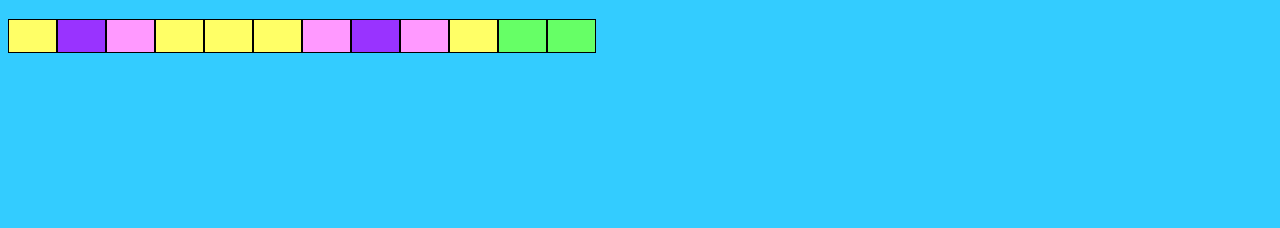
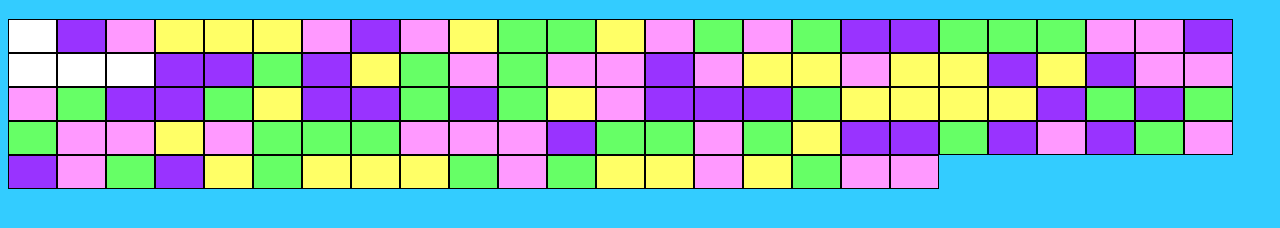
Before and after one commit to clairemr/blocket, a plain HTML site: page index.html in a window 1280 px wide. Both pictures are taken after a click on the element 32 px from the left and 133 px from the top of the page. Shown: the part 98-326 px from the top of the page. Drawn offline with Linux system fonts and the light colour scheme.

Commit message:
Added loops, finding matches

```diff
--- a/index.html
+++ b/index.html
@@ -7,20 +7,7 @@
 </head>
 <body>
     <h1>Blocket: <small><br/>Match the blocks to win!</small></h1>
-    <div class="game">
-        <div class="block" id="1" data-row='1' data-position='1'></div>
-        <div class="block" id="2" data-row='1' data-position='2'></div>
-        <div class="block" id="3" data-row='1' data-position='3'></div>
-        <div class="block" id="4" data-row='1' data-position='4'></div>
-        <div class="block" id="5" data-row='1' data-position='5'></div>
-        <div class="block" id="6" data-row='1' data-position='6'></div>
-        <div class="block" id="7" data-row='1' data-position='7'></div>
-        <div class="block" id="8" data-row='1' data-position='8'></div>
-        <div class="block" id="9" data-row='1' data-position='9'></div>
-        <div class="block" id="10" data-row='1' data-position='10'></div>
-        <div class="block" id="11" data-row='1' data-position='11'></div>
-        <div class="block" id="12" data-row='1' data-position='12'></div>
-    </div>
+    <div class="game"></div>
     <script src="script.js"></script>
 </body>
 </html>
--- a/script.js
+++ b/script.js
@@ -1,43 +1,80 @@
 let colours = ['#ff99ff', '#66ff66', '#9933ff', '#ffff66'];
+let score = 0;
+//Add blocks
+var toAdd = document.createDocumentFragment();
+for(var i= 1; i < 120; i++){
+    var newDiv = document.createElement('div');
+    newDiv.id = i;
+    newDiv.className = 'block';
+    toAdd.appendChild(newDiv);
+}
+document.body.appendChild(toAdd);
+
+//Select block colours
 const blocks = document.querySelectorAll(".block");
 for(i=0; i < blocks.length; i++){
     blocks[i].style.backgroundColor = colours[Math.floor(Math.random() * colours.length)];
 }
 
-function match(){//create array of matching colours
-    matchingBlocks = [this.id];
-    console.log(matchingBlocks);
-    pos = this.getBoundingClientRect();
-    console.log(pos);
-    for(i=0; i < blocks.length; i++){
+//process click action
+function clickAction(){
+    matchingBlocks = [this];
+    match(this);
+    shuffleBlocks(this);
+    //console.log(matchingBlocks);
+    if(matchingBlocks.length > 1){
+        for(i=0; i < matchingBlocks.length; i++){
+            matchingBlocks[i].style.backgroundColor = '#ffffff';
+            //shuffleBlocks();
+            /*matchingBlocks[i].style.height = '0px';
+            matchingBlocks[i].style.padding = '0px';
+            matchingBlocks[i].style.border = '0px';*/
+        }
+        score += matchingBlocks.length;
+        console.log("Score: " +score);
+    }
+}
+function shuffleBlocks(thisBlock){
+    let pos = thisBlock.getBoundingClientRect();
+    shuffle = 0;
+    for(let i=0; i < blocks.length; i++){//compare to all other blocks
+        blockPos = blocks[i].getBoundingClientRect();  //get block location
+        if(blockPos.x == pos.x && blockPos.y < pos.y){//if in same column, but higher
+            colour = blocks[i].style.backgroundColor;//get current colour. Not currently working
+            console.log(colour);
+            if(shuffle == 0){
+                blocks[i].style.backgroundColor = '#33ccff';
+                blocks[i].style.border = '0px';
+            }else{
+                blocks[i].style.backgroundColor = nextColour;
+            }
+            nextColour = colour;
+            console.log(nextColour);
+            shuffle ++;
+        }
+    }
+}
+function match(thisBlock){//create array of matching colours
+    let pos = thisBlock.getBoundingClientRect();//have to use let, otherwise pos gets reset and this doesn't work
+    for(let i=0; i < blocks.length; i++){
         blockPos = blocks[i].getBoundingClientRect();
-        if(blockPos.right == pos.left && blockPos.y == pos.y|| blockPos.left == pos.right && blockPos.y == pos.y){
-            if(blocks[i].style.backgroundColor == this.style.backgroundColor){
-                matchingBlocks.push(blocks[i].id);
+        if(blockPos.right == pos.left && blockPos.y == pos.y || blockPos.left == pos.right && blockPos.y == pos.y){//check whether there's a block on left or right
+            if(blocks[i].style.backgroundColor == thisBlock.style.backgroundColor){//check colour of matching block
+                if(!matchingBlocks.includes(blocks[i])){
+                    matchingBlocks.push(blocks[i]);
+                    match(blocks[i]);
+                }
+            }
+        }
+        if(blockPos.bottom == pos.top && blockPos.x == pos.x || blockPos.top == pos.bottom && blockPos.x == pos.x){//check whether there's a block on left or right
+            if(blocks[i].style.backgroundColor == thisBlock.style.backgroundColor){//check colour of matching block
+                if(!matchingBlocks.includes(blocks[i])){
+                    matchingBlocks.push(blocks[i]);
+                    match(blocks[i]);
+                }
             }
         }
     }
-    console.log(matchingBlocks);
-
-
-
-
-    //document.elementFromPoint(x, y);
-    /*if((Number(this.id) - 1) >= 1 && (Number(this.id) - 1) <= 12){
-        leftBlock = document.getElementById(this.id - 1);
-        if(leftBlock.style.backgroundColor == this.style.backgroundColor){
-            matchingBlocks.push(leftBlock.id);
-        }
-        console.log(matchingBlocks);
-    }
-    if((Number(this.id) + 1) >= 1 && (Number(this.id) + 1) <= 12){
-        rightBlock = document.getElementById(Number(this.id) + 1);
-        if(rightBlock.style.backgroundColor == this.style.backgroundColor){
-            matchingBlocks.push(rightBlock.id);
-        }
-        console.log(matchingBlocks);
-    }
-    */
 }
 
-blocks.forEach(block => block.addEventListener('click', match));
+blocks.forEach(block => block.addEventListener('click', clickAction));
```
